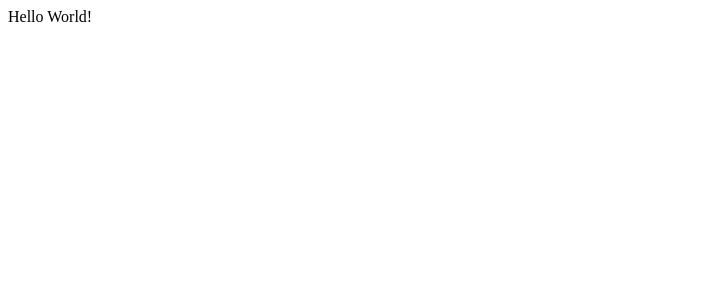
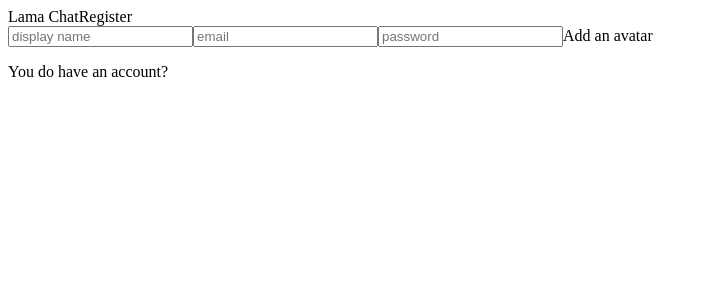
Before and after one commit to MirzaAleem/Chat-app, a React (Vite) app: page / in a window 1280 px wide. Shown: the top 300 px of the page, without its empty margins (0-708 px from the left). Built offline with nearby package versions, Linux system fonts and the light colour scheme.

Commit message:
started working on register page

```diff
--- a/src/App.jsx
+++ b/src/App.jsx
@@ -1,5 +1,10 @@
+import React from'react';
+import Register from './pages/register';
+
 function App() {
-  return <div>Hello World!</div>;
+  return (
+    <Register />
+  )
 }
 
 export default App;
--- /dev/null
+++ b/src/pages/register.jsx
@@ -0,0 +1,28 @@
+import React from "react";
+
+const Register = () => {
+
+  return (
+    <div className="formContainer">
+      <div className="formWrapper">
+        <span className="logo">Lama Chat</span>
+        <span className="title">Register</span>
+        <form >
+          <input required type="text" placeholder="display name" />
+          <input required type="email" placeholder="email" />
+          <input required type="password" placeholder="password" />
+          <input required style={{ display: "none" }} type="file" id="file" />
+          <label htmlFor="file">
+            <img alt="" />
+            <span>Add an avatar</span>
+          </label>
+        </form>
+        <p>
+          You do have an account?
+        </p>
+      </div>
+    </div>
+  );
+};
+
+export default Register;
```
